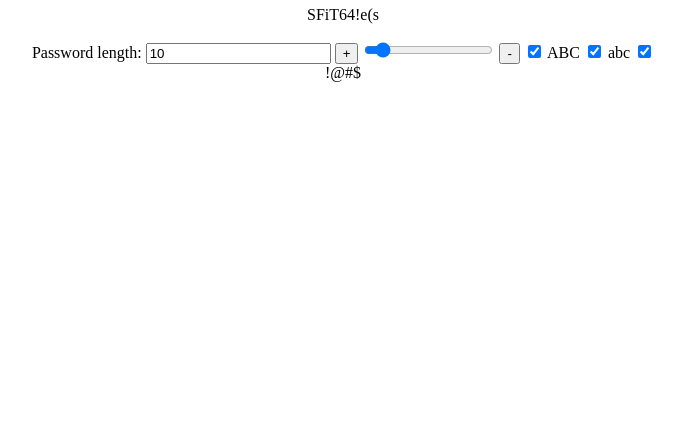
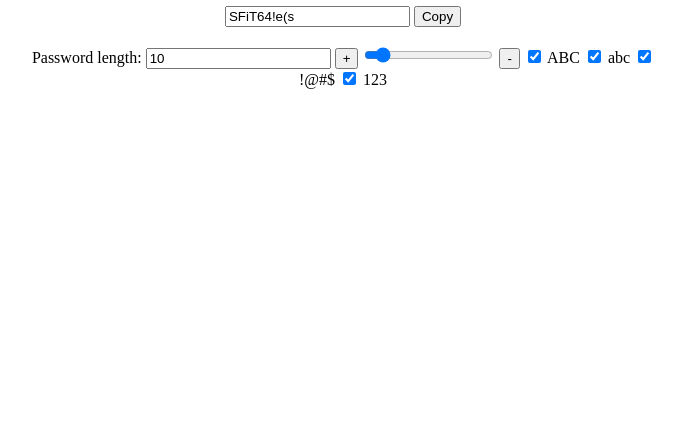
Before and after one commit to MonjurElahiTouheed/random-password-generator, a plain HTML site: page index.html in a window 1280 px wide. Shown: the part 352-800 px from the top of the page, without its empty margins (297-979 px from the left). Drawn offline with Linux system fonts and the light colour scheme.

Commit message:
copy button made

```diff
--- a/index.html
+++ b/index.html
@@ -13,15 +13,16 @@
     <main>
         <div>
             <h1>Random Password Generator</h1>
-            <p class="password"></p>
+            <input class="password"> <button id="copy__btn" onclick="copy()">Copy</button> <br> <br>
             <label for="">Password length: </label>
             <input onchange="rangeNumber()" type="number" id="plength">
             <button onmousedown="plus()" class="plus__btn">+</button>
             <input type="range" id="range" min="1" max="100" value="10">
             <button onmousedown="minus()"  class="minus__btn">-</button>
-            <input type="checkbox" name="" id="upper__case" checked> ABC
-            <input type="checkbox" name="" id="lower__case" checked> abc
-            <input type="checkbox" name="" id="symbol" checked> !@#$
+            <input oninput="checkMark(), generatePass()" type="checkbox" name="" id="upper__case" checked> ABC
+            <input oninput="checkMark(), generatePass()" type="checkbox" name="" id="lower__case" checked> abc
+            <input oninput="checkMark(), generatePass()" type="checkbox" name="" id="symbol" checked> !@#$
+            <input oninput="checkMark(), generatePass()" type="checkbox" name="" id="number" checked> 123
             <!-- <button onclick="generate()">Generate password</button> -->
         </div>
     </main>
--- a/script.js
+++ b/script.js
@@ -5,16 +5,68 @@ const minusBtn = document.querySelector('.minus__btn');
 const password = document.querySelector('.password');
 const upperCase = document.getElementById('upper__case');
 const lowerCase = document.getElementById('lower__case');
-
+const symbol = document.getElementById('symbol');
+const number = document.getElementById('number');
+const copyBtn = document.getElementById('copy__btn');
 plength.value = range.value;
 
-const charSet = 'ABCDEFGHIJKLMNOPQRSTUVWXYXZabcdefghijklmnopqrstuvwxyz0123456789!@#$%^&*()_+{}|[]\/.,><~`'
-let newPassWord = '';
+let charSet = 'ABCDEFGHIJKLMNOPQRSTUVWXYXZabcdefghijklmnopqrstuvwxyz0123456789!@#$%^&*()_+{}|[]\/.,><~`';
 
+function checkMark() {
+    if(upperCase.checked && lowerCase.checked && number.checked && symbol.checked){
+        charSet = 'ABCDEFGHIJKLMNOPQRSTUVWXYXZabcdefghijklmnopqrstuvwxyz0123456789!@#$%^&*()_+{}|[]\/.,><~`';
+    }
+    else if(upperCase.checked && lowerCase.checked && number.checked){
+        charSet ='ABCDEFGHIJKLMNOPQRSTUVWXYXZabcdefghijklmnopqrstuvwxyz0123456789';
+    }
+    else if(upperCase.checked && lowerCase.checked && symbol.checked){
+        charSet = 'ABCDEFGHIJKLMNOPQRSTUVWXYXZabcdefghijklmnopqrstuvwxyz!@#$%^&*()_+{}|[]\/.,><~`';
+    }
+    else if(upperCase.checked && number.checked && symbol.checked){
+        charSet = 'ABCDEFGHIJKLMNOPQRSTUVWXYXZ!@#$%^&*()_+{}|[]\/.,><~`';
+    }
+    else if(lowerCase.checked && number.checked && symbol.checked){
+        charSet = 'abcdefghijklmnopqrstuvwxyz!@#$%^&*()_+{}|[]\/.,><~`';
+    }
+    else if(upperCase.checked && lowerCase.checked){
+        charSet ='ABCDEFGHIJKLMNOPQRSTUVWXYXZabcdefghijklmnopqrstuvwxyz';
+    }
+    else if(upperCase.checked && number.checked){
+        charSet ='ABCDEFGHIJKLMNOPQRSTUVWXYXZ0123456789';
+    }
+    else if(upperCase.checked && symbol.checked){
+        charSet ='ABCDEFGHIJKLMNOPQRSTUVWXYXZ!@#$%^&*()_+{}|[]\/.,><~`';
+    }
+    else if(lowerCase.checked && number.checked) {
+        charSet ='abcdefghijklmnopqrstuvwxyz0123456789';
+    }
+    else if(lowerCase.checked && symbol.checked) {
+        charSet ='abcdefghijklmnopqrstuvwxyz!@#$%^&*()_+{}|[]\/.,><~`';
+    }
+    else if(number.checked && symbol.checked) {
+        charSet = '0123456789!@#$%^&*()_+{}|[]\/.,><~`';
+    }
+    else if(upperCase.checked){
+        charSet = 'ABCDEFGHIJKLMNOPQRSTUVWXYXZ';
+    }
+    else if(lowerCase.checked){
+        charSet = 'abcdefghijklmnopqrstuvwxyz';
+    }
+    else if(number.checked){
+        charSet = '0123456789';
+    }
+    else if(symbol.checked){
+        charSet = '!@#$%^&*()_+{}|[]\/.,><~`';
+    }
+
+    // generatePass();
+}
+checkMark();
 
 
 console.log(charSet.length);
 
+let newPassWord = '';
 
 
 
@@ -27,7 +79,7 @@ function generatePass(){
         newPassWord += charSet[index];
     }
 
-    password.innerText = newPassWord;
+    password.value = newPassWord;
     newPassWord='';
 }
 
@@ -54,3 +106,9 @@ function rangeNumber() {
     range.value = plength.value;
     generatePass();
 }
+
+function copy() {
+    password.select();
+    navigator.clipboard.writeText(password.value);
+
+}
```
